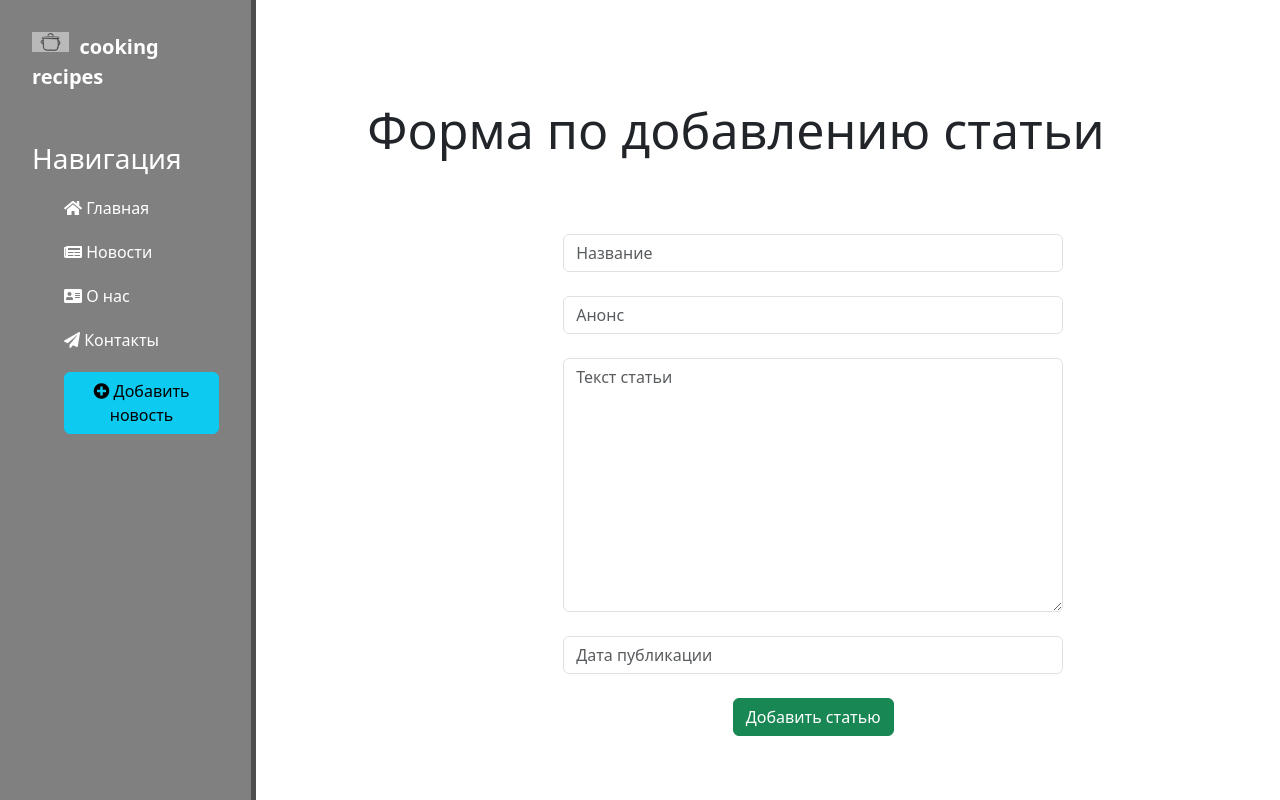
After one commit to jaser-Jass/website, a Django app: page /news/create in a window 1280 px wide. The commit adds this page. Run offline with Django 5.2, Linux system fonts and the light colour scheme; some libraries are stand-ins or nearby versions.

Commit message:
Добавлена форма для создания статьи

```diff
--- a/main/static/main/css/main.css
+++ b/main/static/main/css/main.css
@@ -55,6 +55,9 @@ aside ul li:hover, aside ul a:hover {
 .transparent-image {
     opacity: 0.5;
 }
+main {
+    align-items: center;
+}
 
 main .features {
     float: left;
@@ -68,14 +71,14 @@ main .features h1 {
 }
 
 main .features p {
-    max-width: 400px;
+    max-width: 1000px;
     margin: 20px auto;
 }
 
 .alert-warning {
-    float: left;
+    float: center;
     clear: both;
-    width: 400px;
+    width: 1000px;
     margin: 20px 34px;
     text-align: center;
 }
--- a/main/templates/main/layout.html
+++ b/main/templates/main/layout.html
@@ -19,9 +19,10 @@
         <h3>Навигация</h3>
      <ul>
           <a href="{% url 'home' %}"><li><i class="fas fa-home"></i> Главная</li></a>
-          <a href="{% url 'news_home' %}"><li><i class="fas fa-address-card"></i> Новости</li></a>
+          <a href="{% url 'news_home' %}"><li><i class="fas fa-newspaper"></i> Новости</li></a>
           <a href="{% url 'about' %}"><li><i class="fas fa-address-card"></i> О нас</li></a>
           <a href="{% url 'contacts' %}"><li><i class="fas fa-paper-plane"></i> Контакты</li></a>
+          <a href="{% url 'create' %}"><li><button class="btn btn-info"><i class="fas fa-plus-circle"></i> Добавить новость</button></li></a>
 
      </ul>
 
--- /dev/null
+++ b/news/forms.py
@@ -0,0 +1,26 @@
+from .models import Articles
+from django.forms import ModelForm, TextInput, DateTimeInput, Textarea
+
+class ArticlesForm(ModelForm):
+    class Meta:
+        model = Articles
+        fields = ['title', 'anons', 'full_text', 'date']
+
+        widgets = {
+            "title": TextInput(attrs={
+                'class': 'form-control',
+                'placeholder': 'Название'
+            }),
+            "anons": TextInput(attrs={
+                'class': 'form-control',
+                'placeholder': 'Анонс'
+            }),
+            "date": DateTimeInput(attrs={
+                'class': 'form-control',
+                'placeholder': 'Дата публикации'
+            }),
+            "full_text": Textarea(attrs={
+                'class': 'form-control',
+                'placeholder': 'Текст статьи'
+            }),
+        }
--- /dev/null
+++ b/news/templates/news/create.html
@@ -0,0 +1,19 @@
+{% extends 'main/layout.html' %}
+
+{% block title %}Форма по добавлению статьи{% endblock %}
+
+{% block content %}
+    <div class="features">
+        <h1>Форма по добавлению статьи</h1>
+        <form method="post">
+            {% csrf_token %}<br>
+            {{ form.title }}<br>
+            {{ form.anons }}<br>
+            {{ form.full_text }}<br>
+            {{ form.date }}<br>
+            <span>{{ error }}</span>
+            <button class="btn btn-success" type="submit">Добавить статью</button>
+        </form>
+
+    </div>
+{% endblock %}
--- a/news/urls.py
+++ b/news/urls.py
@@ -2,6 +2,7 @@ from django.urls import path
 from . import views
 
 urlpatterns = [
-  path('', views.news_home, name='news_home')
+  path('', views.news_home, name='news_home'),
+  path('create', views.create, name='create'),
 
 ]
--- a/news/views.py
+++ b/news/views.py
@@ -1,4 +1,29 @@
-from django.shortcuts import render
+from django.shortcuts import render, redirect
+from .models import Articles
+from .forms import ArticlesForm
 
 def news_home(request):
-    return render(request, 'news/news_home.html')
+    news = Articles.objects.order_by('-date')
+    return render(request, 'news/news_home.html', {'news': news})
+
+def create(request):
+    error = ''
+    if request.method == 'POST':
+        form = ArticlesForm(request.POST)
+        if form.is_valid():
+            form.save()
+            return redirect('home')
+
+        else:
+            error = 'Форма не верна'
+
+
+    form = ArticlesForm()
+
+    data = {
+        'form': form,
+        'error': error
+
+    }
+
+    return render(request, 'news/create.html', data)
```
Also changed, not shown: news/templates/news/news_home.html (+11 -2 lines), db.sqlite3.
